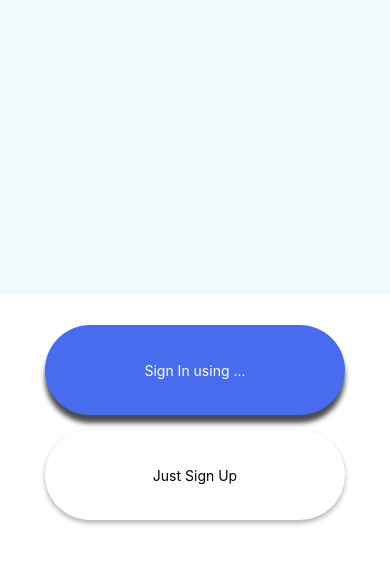
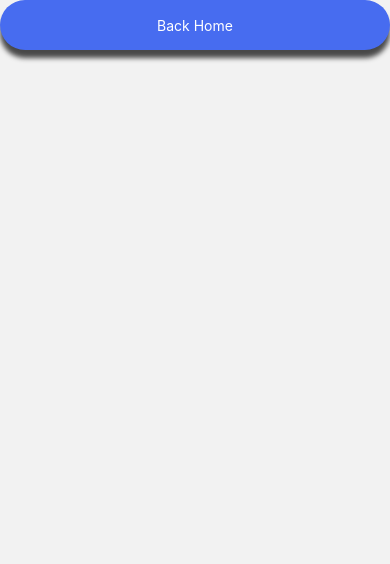
Before and after one commit to ilhamgum/react-native-gun-p2p, a React Native app: screen /SignUp in a window 390 px wide. Shown: the top 564 px of the page. Built offline with nearby package versions, Linux system fonts and the light colour scheme.

Commit message:
Sign in & up mockup display

```diff
--- a/App.js
+++ b/App.js
@@ -5,6 +5,7 @@ import { createNativeStackNavigator } from "@react-navigation/native-stack";
 // Screens
 import Home from "./src/screen/Home";
 import SignIn from "./src/screen/SignIn";
+import SignUp from "./src/screen/SignUp";
 
 const Stack = createNativeStackNavigator();
 
@@ -17,6 +18,7 @@ export default function App() {
       >
         <Stack.Screen name="Home" component={Home} />
         <Stack.Screen name="SignIn" component={SignIn} />
+        <Stack.Screen name="SignUp" component={SignUp} />
       </Stack.Navigator>
     </NavigationContainer>
   );
--- a/src/screen/Home.js
+++ b/src/screen/Home.js
@@ -21,7 +21,11 @@ export default function Home({ navigation }) {
         >
           <Text style={styles.loginText}>Sign In using ...</Text>
         </TouchableOpacity>
-        <TouchableOpacity activeOpacity={0.6} style={styles.signupButton}>
+        <TouchableOpacity
+          activeOpacity={0.6}
+          style={styles.signupButton}
+          onPress={() => navigation.navigate("SignIn")}
+        >
           <Text style={styles.signupText}>Just Sign Up</Text>
         </TouchableOpacity>
       </View>
--- /dev/null
+++ b/src/screen/SignUp.js
@@ -0,0 +1,52 @@
+import React from "react";
+import {
+  Button,
+  Pressable,
+  StyleSheet,
+  Text,
+  TouchableOpacity,
+  View,
+  SafeAreaView,
+  Platform,
+  StatusBar,
+} from "react-native";
+
+export default function SignUp({ navigation }) {
+  return (
+    <SafeAreaView style={styles.container}>
+      <Pressable
+        style={styles.backHome}
+        onPress={() => navigation.navigate("Home")}
+      >
+        <Text style={styles.backHomeText}>Back Home</Text>
+      </Pressable>
+    </SafeAreaView>
+  );
+}
+
+const styles = StyleSheet.create({
+  container: {
+    flex: 1,
+    marginTop: Platform.OS === "android" ? StatusBar.currentHeight : 0,
+  },
+  backHome: {
+    backgroundColor: "#476CF0",
+    minWidth: 50,
+    minHeight: 50,
+    borderRadius: 50,
+    alignItems: "center",
+    justifyContent: "center",
+    shadowColor: "#000",
+    shadowOffset: {
+      width: 0,
+      height: 8,
+    },
+    shadowOpacity: 0.7,
+    shadowRadius: 5,
+
+    elevation: 17,
+  },
+  backHomeText: {
+    color: "#fff",
+  },
+});
```
